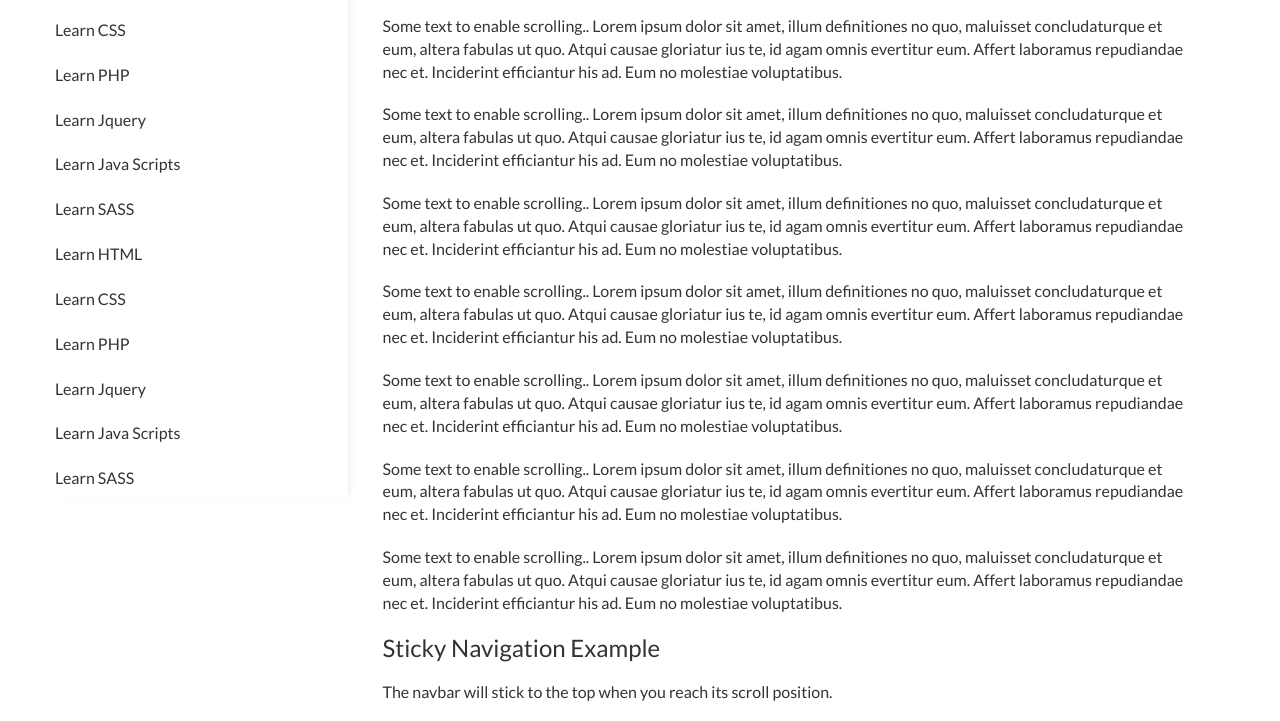
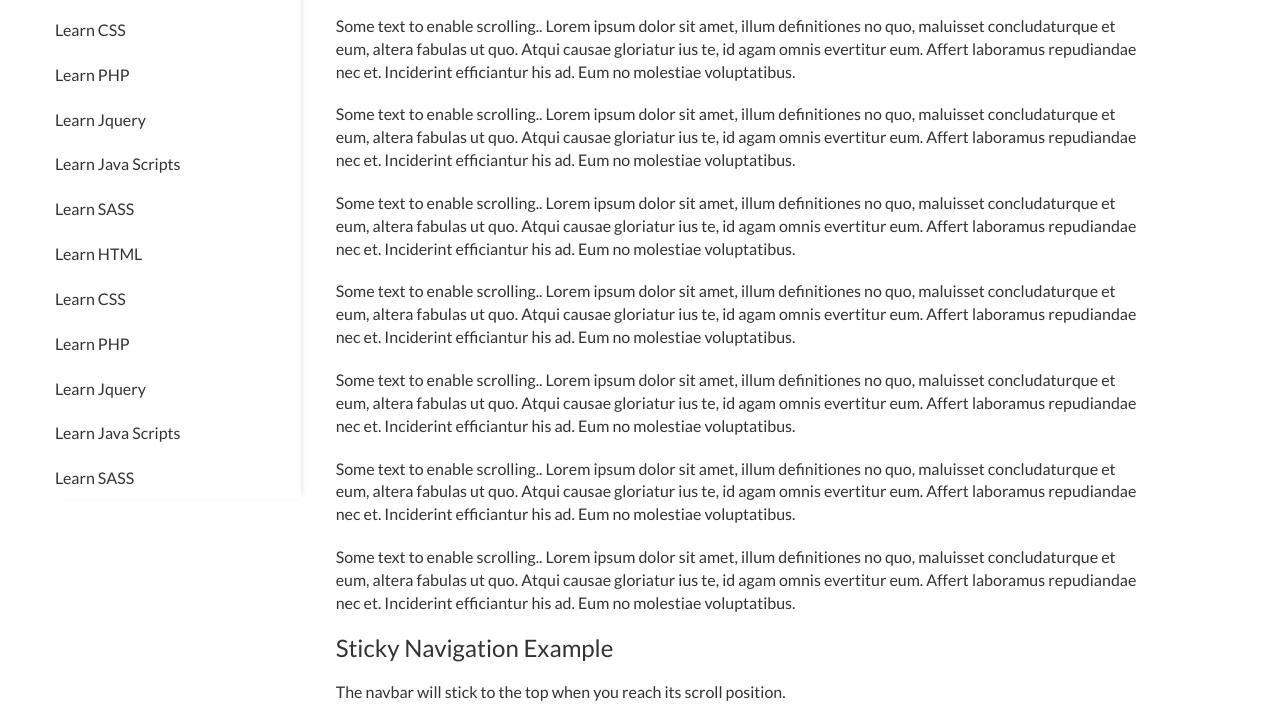
Before and after one commit to Ranaanku501/blog-website, a plain HTML site: page index.html in a window 1280 px wide. Shown: the part 232-953 px from the top of the page. Drawn offline with nearby package versions, Linux system fonts and the light colour scheme.

Commit message:
sidebar small

```diff
--- a/css/style.css
+++ b/css/style.css
@@ -100,6 +100,7 @@ nav.navbar.navbar-default {
     max-height: 600px;
     min-height: 600px;
     overflow: auto;
+        width: 21%;
 }
 .content p {
     font-size: 16px;
```
Lines whose indentation alone changed are shown as unchanged.
